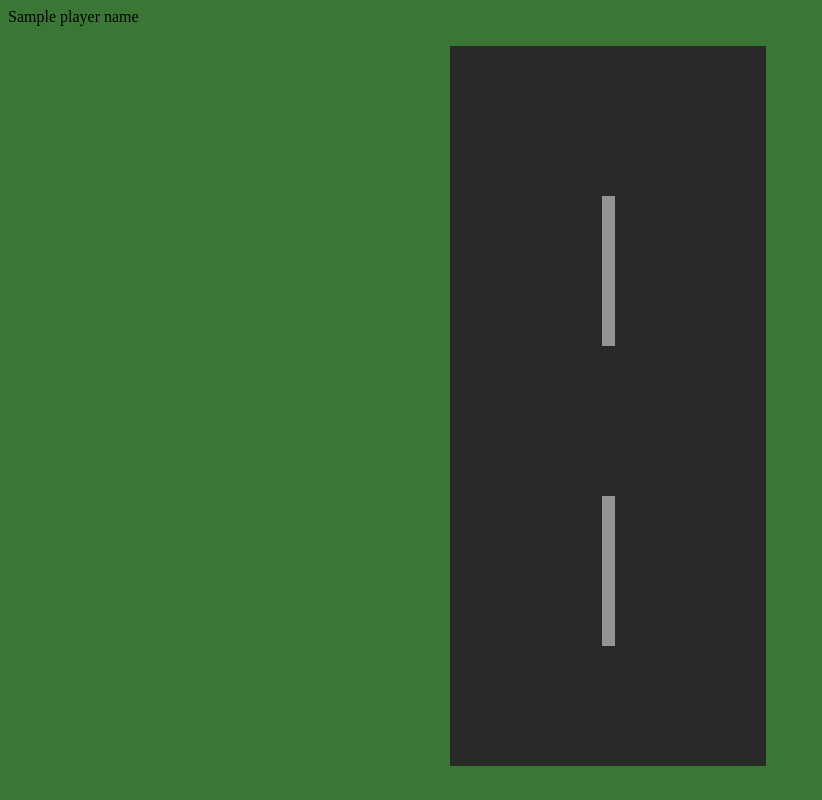
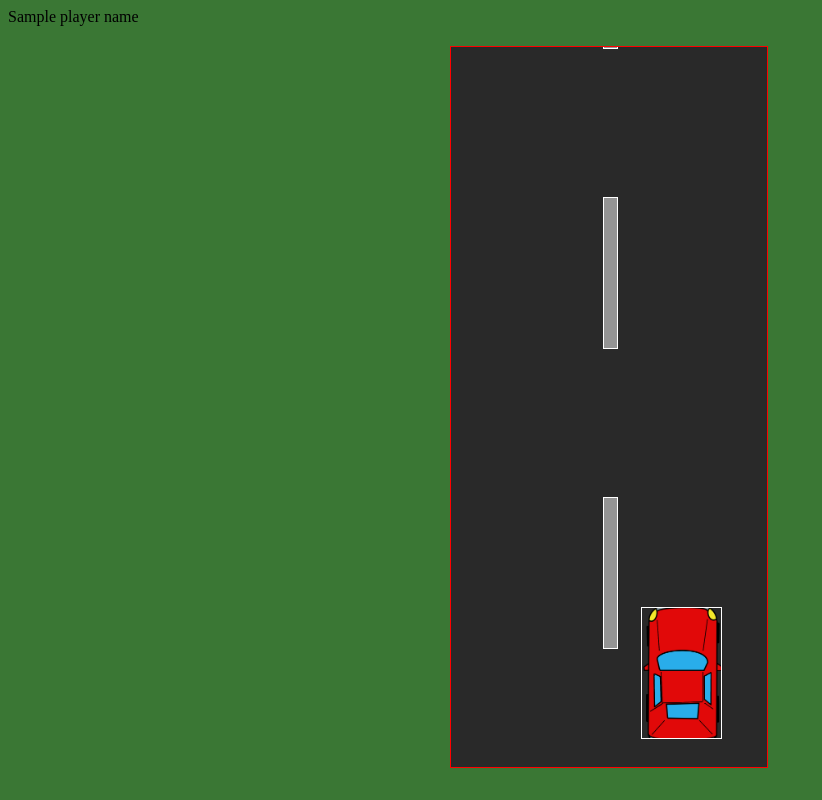
Before and after one commit to Kattkovacs/javascript-game-drivers, a Flask app: template templates/game.html in a window 1280 px wide. Shown: the whole page, without its empty margins (0-822 px from the left). Run offline with Flask 2, Linux system fonts and the light colour scheme; the template is opened without the code that fills it: most values are stand-ins (such as "Sample title", 1, 10 or a date in 2020).

Commit message:
Road background and car implemented, but they aren't moving at the moment.

```diff
--- a/static/css/style.css
+++ b/static/css/style.css
@@ -7,9 +7,10 @@ body {
     height: 90vh;
     width: 25%;
     left: 35%;
-    margin-top: 20px;;
+    margin-top: 20px;
     background-color: #292929;
     overflow: hidden;
+    border: red 1px solid;
 }
 
 .line{
@@ -18,16 +19,44 @@ body {
     width: 4%;
     margin-left: 48%;
     background: rgba(255, 255, 255, 0.5);
+    border: yellow 1px solid;
 }
 
 #line_1{
     top: -150px;
+    border: white 1px solid;
 }
 
 #line_2{
     top: 150px;
+    border: white 1px solid;
 }
 
 #line_3{
     top: 450px;
+    border: white 1px solid;
 }
+
+.player_car {
+    /*background: url("/static/img/red_car.png");*/
+    position: absolute;
+    background: url('/static/img/red_car.png');
+    height: 18%;
+    width: 25%;
+    background-position: center;
+    margin-left: 60%;
+    background-repeat: no-repeat;
+    background-size: 130%;
+    margin-top: 70vh;
+    border: white 1px solid;
+}
+
+
+.car{
+    position: absolute;
+    height: 60px;
+    width: 40px;
+    border-radius: 5px;
+    box-shadow: 0px 1px 8px 0px black;
+    border: brown 1px solid;
+}
--- a/templates/game.html
+++ b/templates/game.html
@@ -12,6 +12,10 @@
     <div id="line_1" class="line"></div>
     <div id="line_2" class="line"></div>
     <div id="line_3" class="line"></div>
+
+    <div class="player_car"></div>
 </div>
+
+
 </body>
 </html>
```
